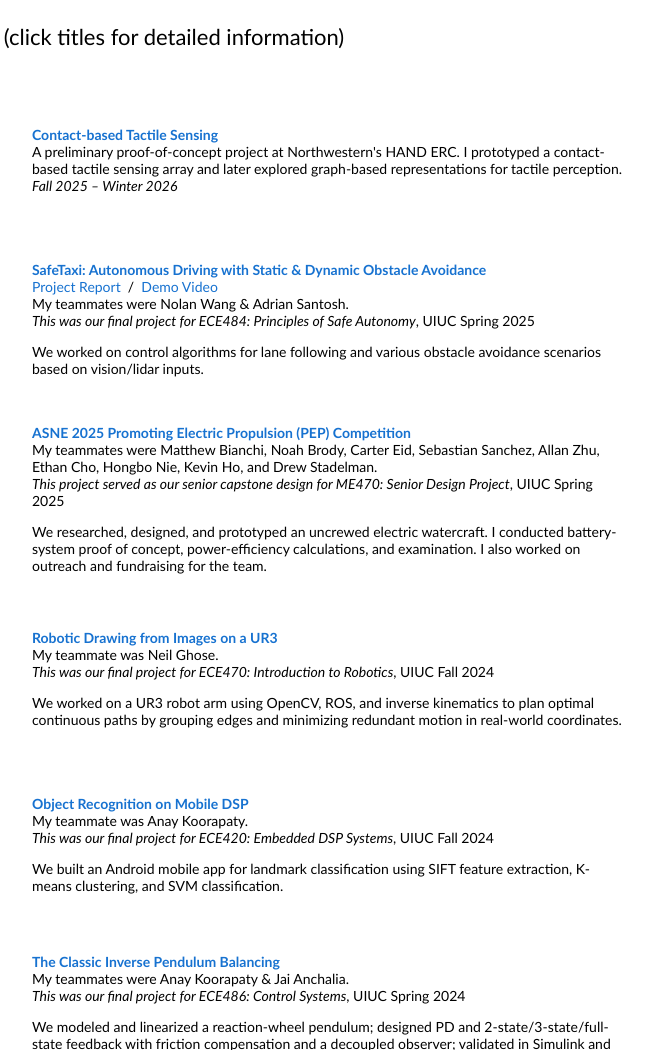
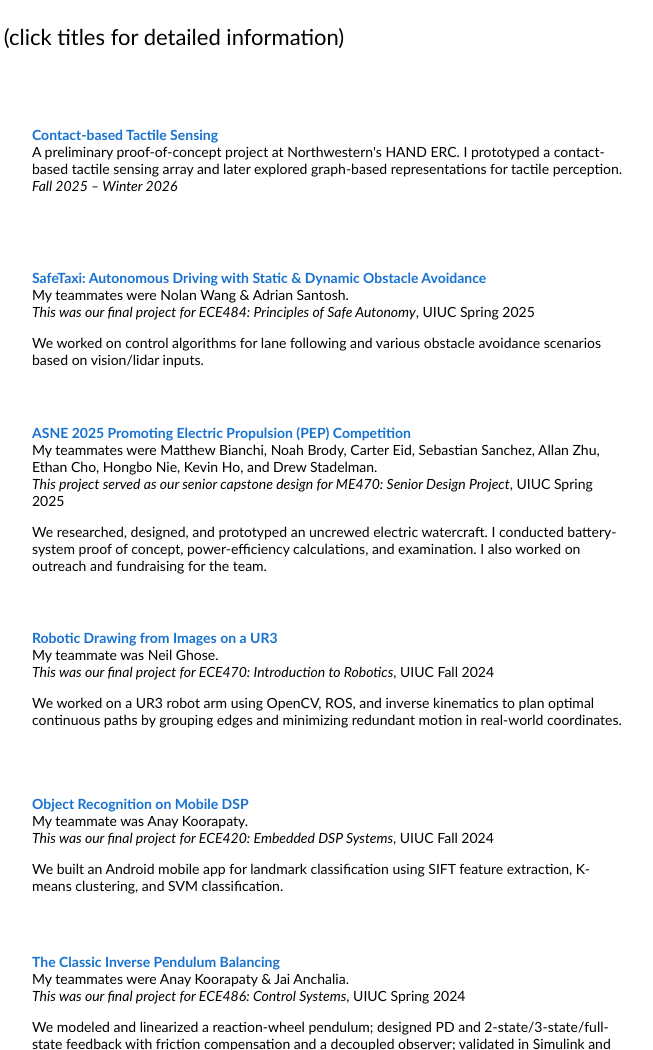
Before and after one commit to XG11/xiaoruiwebsite, a plain HTML site: page index.html in a window 1280 px wide. Shown: the part 756-1806 px from the top of the page, without its empty margins (408-1061 px from the left). Drawn offline with Linux system fonts and the light colour scheme; grey boxes are pictures that could not be loaded.

```diff
--- a/index.html
+++ b/index.html
@@ -201,14 +201,8 @@
               </a>
               <br>
 
-              <a href="assets/ECE484.pdf" target="_blank" rel="noopener">
-                Project Report
-              </a>
-              &nbsp;/&nbsp;
-              <a href="assets/ECE484.mp4" target="_blank" rel="noopener">
-                Demo Video
-              </a>
-              <br>
+
+
 
               My teammates were Nolan Wang &amp; Adrian Santosh.
               <br>
```
Also changed, not shown: 1 other file.
